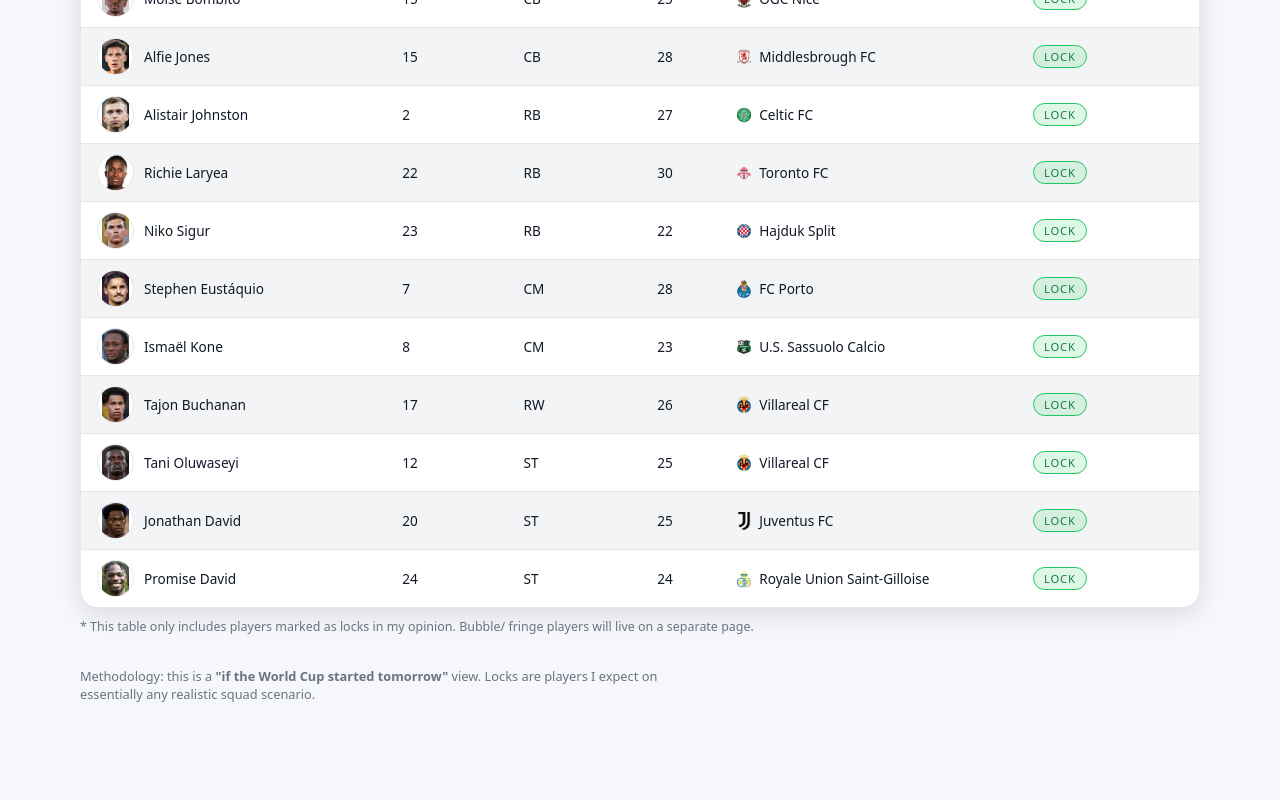
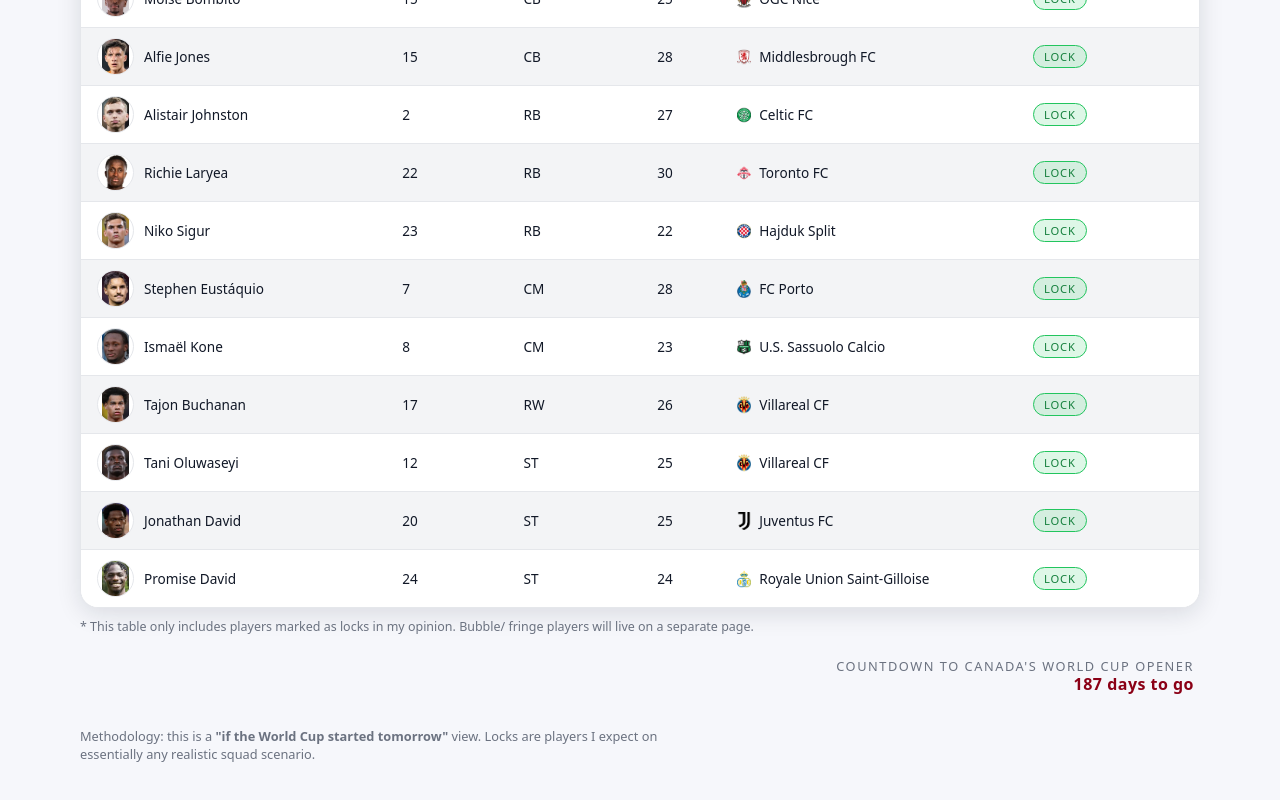
Before and after one commit to marcushenry/cmnt-squad-tracker, a Next.js app: page / in a window 1280 px wide. Shown: the part 716-1516 px from the top of the page. Before the commit the page ends 1488 px from the top, so only its background shows below. Built offline with nearby package versions, Linux system fonts and the light colour scheme.

Commit message:
added WC countdown

```diff
--- a/data/players.json
+++ b/data/players.json
@@ -162,7 +162,7 @@
     "status": "lock",
     "injured": false,
     "imageUrl": "/players/alfie.webp",
-    "clubIconUrl": "/clubs/Middlesbrough.png",
+    "clubIconUrl": "/clubs/middlesbrough.png",
     "caps": 1,
     "goals": 0
   },
--- a/pages/index.tsx
+++ b/pages/index.tsx
@@ -1,6 +1,8 @@
 // pages/index.tsx
 import Head from "next/head";
+import { useEffect, useState } from "react";
 import playersData from "../data/players.json";
+
 
 type Player = {
   id?: string | number;
@@ -21,6 +23,14 @@
 };
 
 const allPlayers: Player[] = playersData as unknown as Player[];
+
+const WORLDCUP_KICKOFF = new Date("2026-06-12T00:00:00Z");
+
+function getDaysRemaining(target: Date): number {
+  const now = new Date();
+  const diff = target.getTime() - now.getTime();
+  return diff > 0 ? Math.ceil(diff / (1000 * 60 * 60 * 24)) : 0;
+}
 
 
 // helper to sort by position order then jersey #
@@ -51,6 +61,19 @@
     .sort(sortPlayers);
 
   const lastUpdated = "2025-12-09"; // update manually when you change locks
+
+  const [daysLeft, setDaysLeft] = useState(
+    getDaysRemaining(WORLDCUP_KICKOFF)
+  );
+
+  useEffect(() => {
+    const timer = setInterval(() => {
+      setDaysLeft(getDaysRemaining(WORLDCUP_KICKOFF));
+    }, 1000 * 60 * 60); // update every hour
+
+    return () => clearInterval(timer);
+  }, []);
+
 
   return (
     <>
@@ -204,7 +227,18 @@
             * This table only includes players marked as locks in my opinion.
             Bubble/ fringe players will live on a separate page.
           </p>
-        </section>
+
+          <section className="countdown">
+            <p className="countdown-label">
+              Countdown to Canada&apos;s World Cup opener
+            </p>
+            <p className="countdown-timer">
+              {daysLeft} days to go
+            </p>
+          </section>
+
+        </section> {/* closes .locks-section */}
+
 
         {/* Footer */}
         <footer className="footer">
@@ -215,7 +249,9 @@
             scenario.
           </p>
         </footer>
+
       </main>
+
     </>
   );
 };
--- a/styles/globals.css
+++ b/styles/globals.css
@@ -514,6 +514,30 @@
   max-width: 640px;
 }
 
+.countdown {
+  margin-top: 24px;
+  text-align: right;
+  padding-right: 6px;
+}
+
+.countdown-label {
+  font-size: 0.8rem;
+  letter-spacing: 0.12em;
+  text-transform: uppercase;
+  color: var(--text-muted);
+  margin-bottom: 0px;
+  line-height: 1.2;
+}
+
+.countdown-timer {
+  font-size: 1rem;
+  font-weight: 600;
+  letter-spacing: 0.03em;
+  color: var(--accent-deep);
+  margin-top: 1px;
+  line-height: 1.2;
+}
+
 /* Responsive tweaks */
 
 @media (max-width: 720px) {
```
